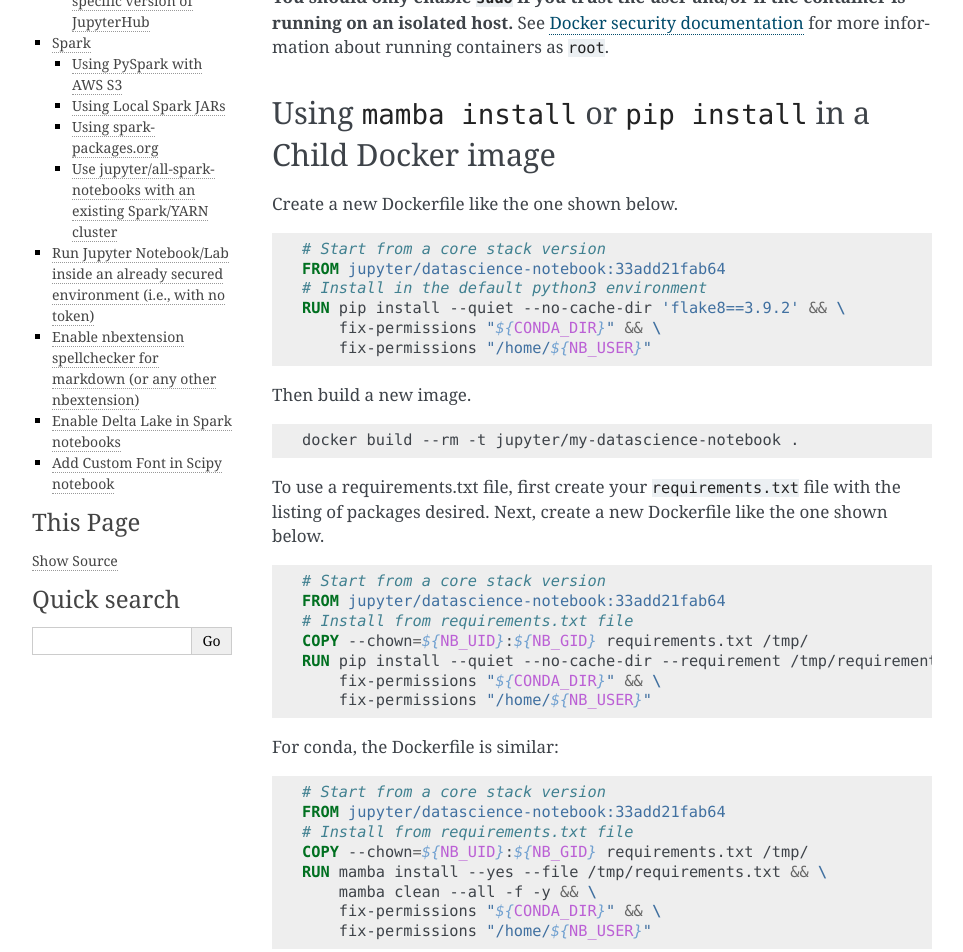
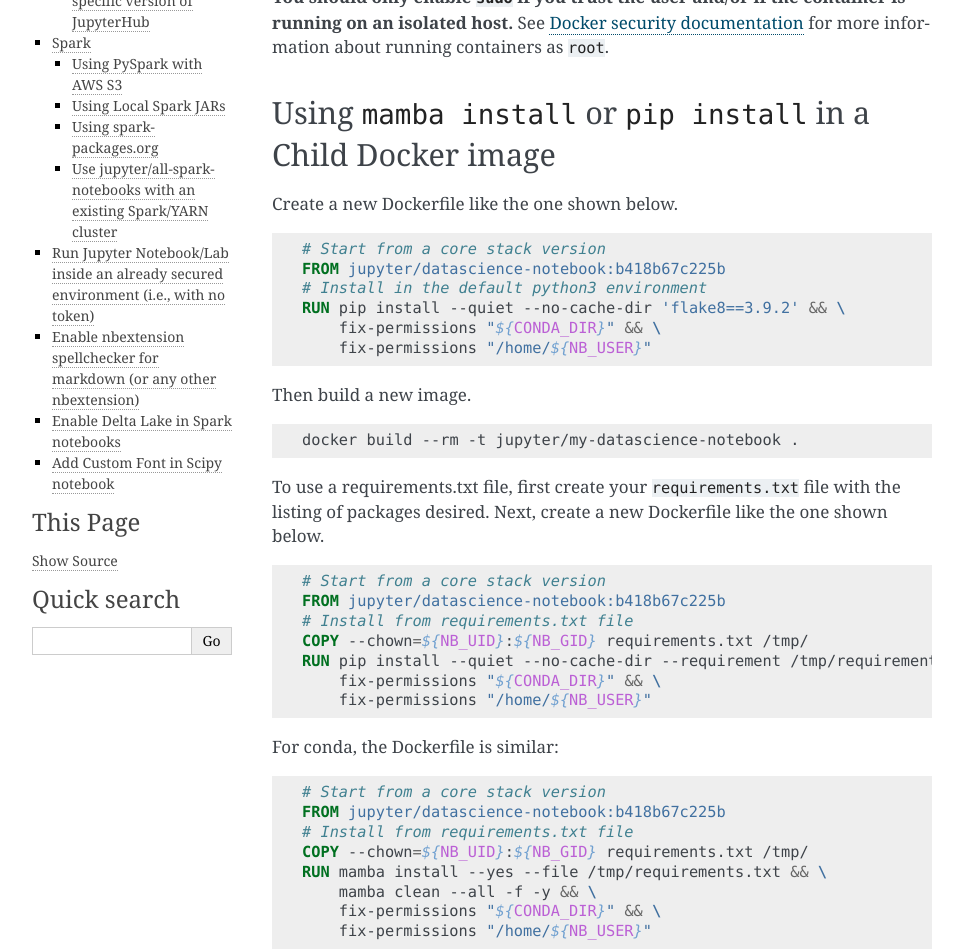
Before and after one commit to jupyter/docker-stacks, a Sphinx documentation site: the page built from docs/using/recipes.md, in a window 1280 px wide and 1400 px high, scrolled down 653 px. Shown: the top 952 px of the window, without its empty margins (148-1111 px from the left). Built offline with Sphinx 7.4.7, drawn with Linux system fonts in a browser that asks for light colours; some of the changed text lies outside the part shown.

Commit message:
Update the tag in docs

````diff
--- a/docs/using/recipes.md
+++ b/docs/using/recipes.md
@@ -27,7 +27,7 @@ Create a new Dockerfile like the one shown below.
 
 ```dockerfile
 # Start from a core stack version
-FROM jupyter/datascience-notebook:33add21fab64
+FROM jupyter/datascience-notebook:b418b67c225b
 # Install in the default python3 environment
 RUN pip install --quiet --no-cache-dir 'flake8==3.9.2' && \
     fix-permissions "${CONDA_DIR}" && \
@@ -46,7 +46,7 @@ Next, create a new Dockerfile like the one shown below.
 
 ```dockerfile
 # Start from a core stack version
-FROM jupyter/datascience-notebook:33add21fab64
+FROM jupyter/datascience-notebook:b418b67c225b
 # Install from requirements.txt file
 COPY --chown=${NB_UID}:${NB_GID} requirements.txt /tmp/
 RUN pip install --quiet --no-cache-dir --requirement /tmp/requirements.txt && \
@@ -58,7 +58,7 @@ For conda, the Dockerfile is similar:
 
 ```dockerfile
 # Start from a core stack version
-FROM jupyter/datascience-notebook:33add21fab64
+FROM jupyter/datascience-notebook:b418b67c225b
 # Install from requirements.txt file
 COPY --chown=${NB_UID}:${NB_GID} requirements.txt /tmp/
 RUN mamba install --yes --file /tmp/requirements.txt && \
@@ -311,7 +311,7 @@ To use a specific version of JupyterHub, the version of `jupyterhub` in your ima
 version in the Hub itself.
 
 ```dockerfile
-FROM jupyter/base-notebook:33add21fab64
+FROM jupyter/base-notebook:b418b67c225b
 RUN pip install --quiet --no-cache-dir jupyterhub==1.4.1 && \
     fix-permissions "${CONDA_DIR}" && \
     fix-permissions "/home/${NB_USER}"
@@ -485,13 +485,13 @@ In this case, you should use the `start.sh` script to launch the server with no
 For jupyterlab:
 
 ```bash
-docker run jupyter/base-notebook:33add21fab64 start.sh jupyter lab --LabApp.token=''
+docker run jupyter/base-notebook:b418b67c225b start.sh jupyter lab --LabApp.token=''
 ```
 
 For jupyter classic:
 
 ```bash
-docker run jupyter/base-notebook:33add21fab64 start.sh jupyter notebook --NotebookApp.token=''
+docker run jupyter/base-notebook:b418b67c225b start.sh jupyter notebook --NotebookApp.token=''
 ```
 
 ## Enable nbextension spellchecker for markdown (or any other nbextension)
````
Also changed, not shown: README.md (+5 -6 lines), docs/index.rst (+5 -5 lines), docs/using/running.md (+4 -4 lines), examples/docker-compose/README.md, 3 other files.
